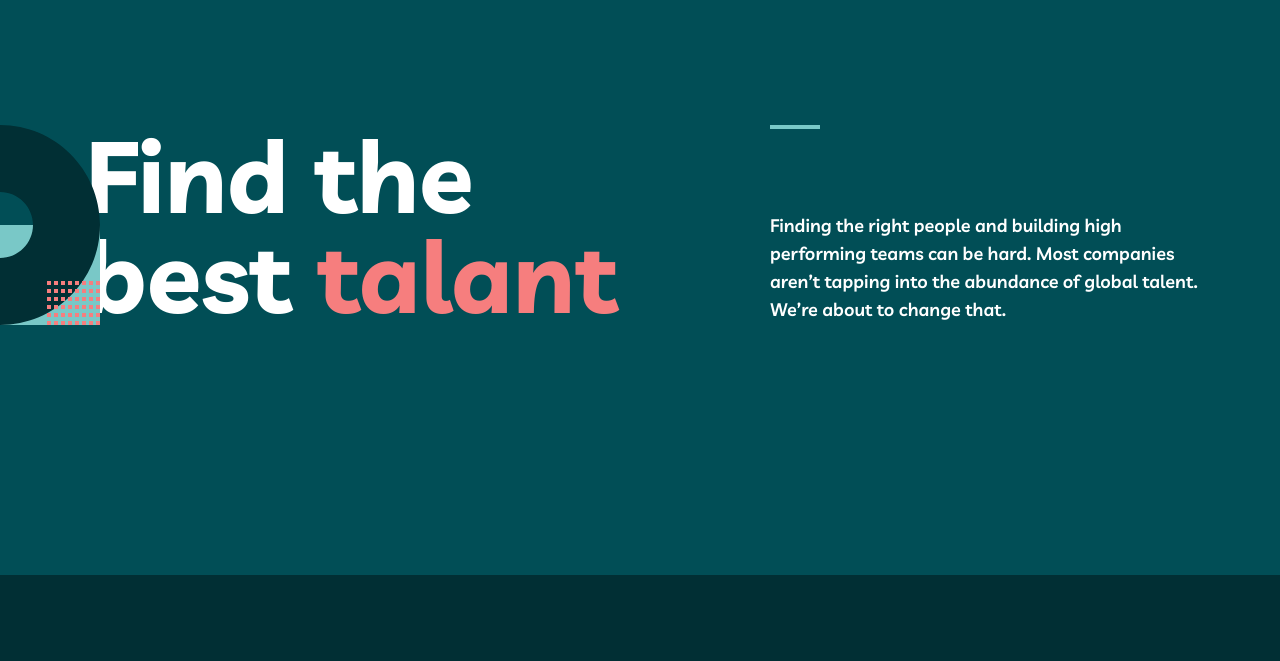
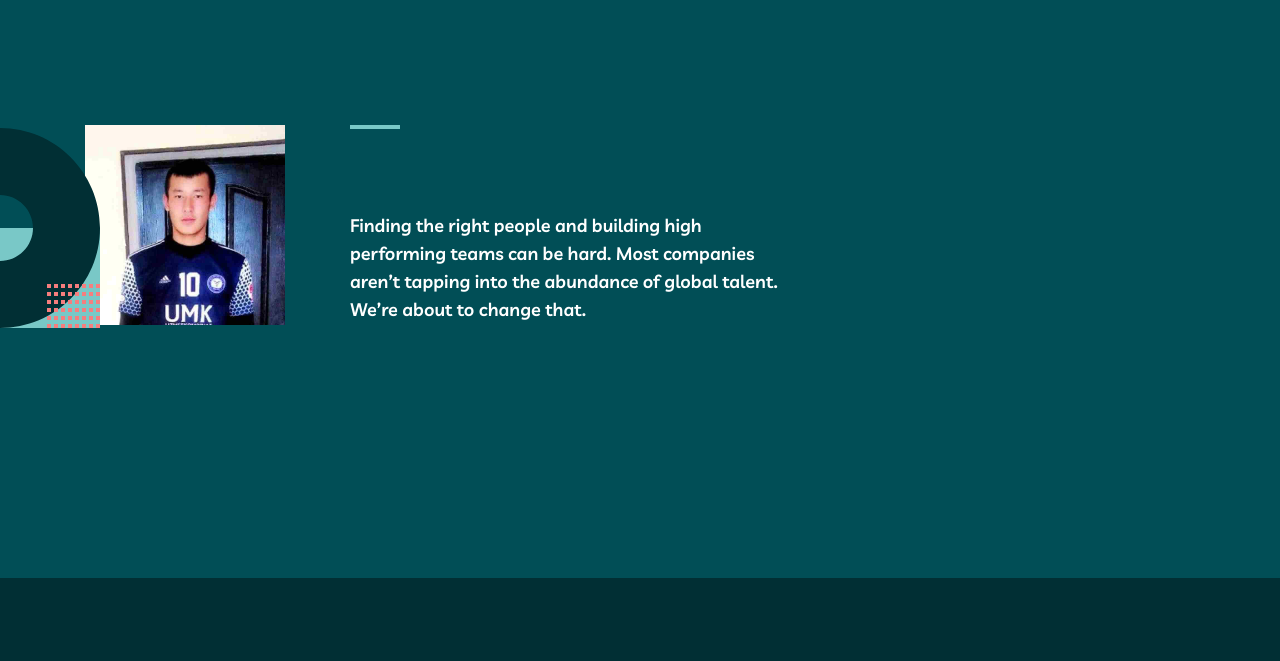
Before and after one commit to Son00017/myTeam, a plain HTML site: page index.html in a window 1280 px wide. Shown: the part 139-800 px from the top of the page. Drawn offline with Linux system fonts and the light colour scheme.

Commit message:
about is changed

```diff
--- a/index.html
+++ b/index.html
@@ -51,7 +51,12 @@
         <div class="contenier">
           <div class="find_the_best_talant">
             <div class="banner_for_talant">
-              <h1>Find the best <span>talant</span></h1>
+              <img
+                width="200"
+                height="200"
+                src="./photo_2022-11-11_18-06-31.jpg"
+                alt=""
+              />
             </div>
             <div class="coments-for-talant">
               <div class="for-line"></div>
```
Also changed, not shown: photo_2022-11-11_18-06-31.jpg (added).
